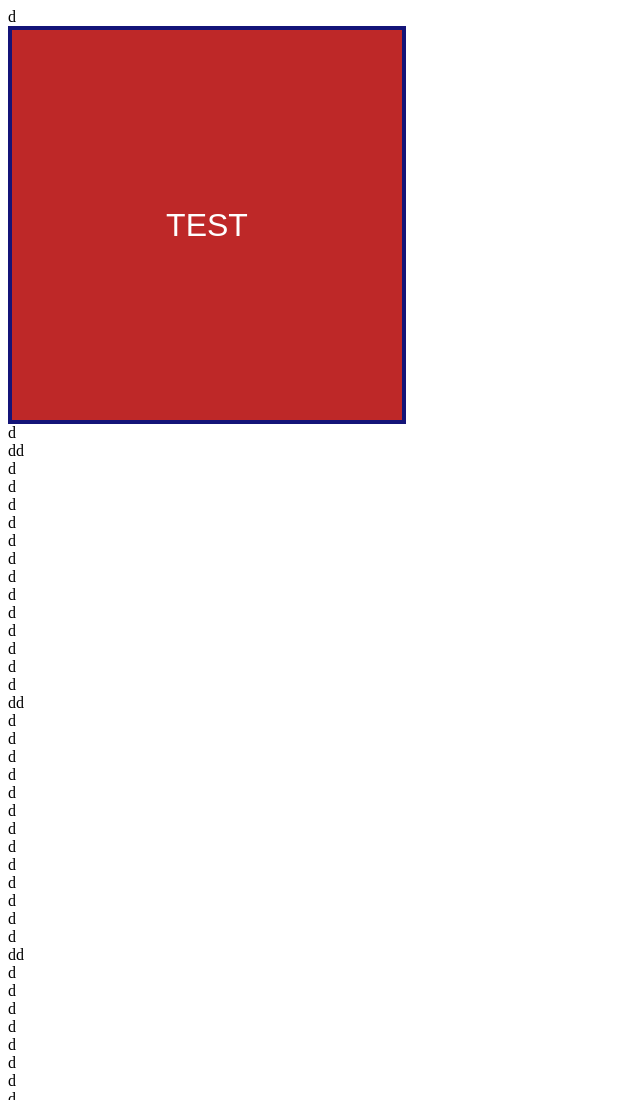
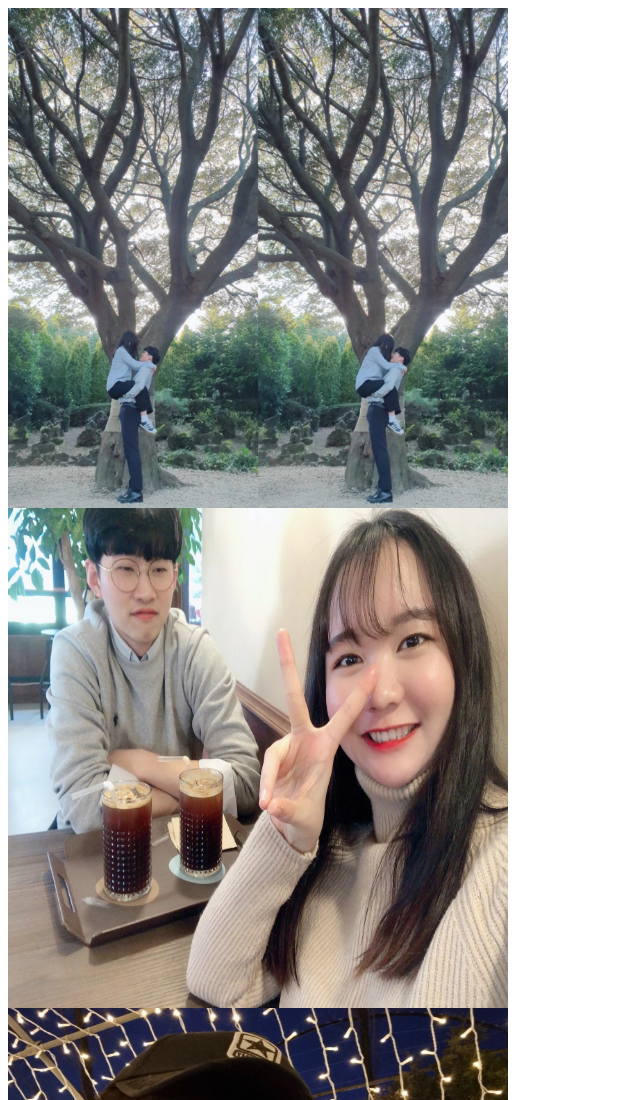
Before and after one commit to dahye-program/project_SPA, a plain HTML site: page lazyloading/test2.html in a window 1280 px wide. Shown: the top 1100 px of the page, without its empty margins (0-640 px from the left). Drawn offline with Linux system fonts and the light colour scheme.

Commit message:
[UPDATE] 스크롤하면 랜덤하게 이미지 출력git add .

```diff
--- a/lazyloading/test2.css
+++ b/lazyloading/test2.css
@@ -1,25 +1,28 @@
-#box {
-    background-color: rgba(40, 40, 190, 255);
-    border: 4px solid rgb(20, 20, 120);
-    transition: background-color 1s, border 1s;
-    width: 350px;
-    height: 350px;
-    display: flex;
-    align-items: center;
-    justify-content: center;
-    padding: 20px;
+.box {
+    /*background-color: rgba(40, 40, 190, 255);*/
+    /*border: 4px solid rgb(20, 20, 120);*/
+    /*transition: background-color 1s, border 1s;*/
+    /*width: 350px;*/
+    /*height: 350px;*/
+    display: block;
+    /*align-items: center;*/
+    /*justify-content: center;*/
+    /*padding: 20px;*/
 }
 
-.vertical {
-    color: white;
-    font: 32px "Arial";
+.image{
+    display: block;
 }
+/*.vertical {*/
+/*    color: white;*/
+/*    font: 32px "Arial";*/
+/*}*/
 
 .extra {
     width: 350px;
     height: 350px;
     margin-top: 10px;
     border: 4px solid rgb(20, 20, 120);
-    text-align: center;
+    /*text-align: center;*/
     padding: 20px;
 }
--- a/lazyloading/test2.html
+++ b/lazyloading/test2.html
@@ -8,14 +8,18 @@
     <!--    <script src="test2.js"></script>-->
 </head>
 <body>
-d<br>
-    <div id="box">
-        <div class = "vertical">
-            TEST
-        </div>
-    </div>
-d<br>dd<br>d<br>d<br>d<br>d<br>d<br>d<br>d<br>d<br>d<br>d<br>d<br>d<br>d<br>dd<br>d<br>d<br>d<br>d<br>d<br>d<br>d<br>d<br>d<br>d<br>d<br>d<br>d<br>dd<br>d<br>d<br>d<br>d<br>d<br>d<br>d<br>d<br>d<br>d<br>d<br>d<br>d<br>dd<br>d<br>d<br>d<br>d<br>d<br>d<br>d<br>d<br>d<br>d<br>d<br>d<br>d<br>dd<br>d<br>d<br>d<br>d<br>d<br>d<br>d<br>d<br>d<br>d<br>d<br>d<br>d<br>dd<br>d<br>d<br>d<br>d<br>d<br>d<br>d<br>d<br>d<br>d<br>d<br>d<br>d<br>dd<br>d<br>d<br>d<br>d<br>d<br>d<br>d<br>d<br>d<br>d<br>d<br>d<br>
+    <section class="box">
+        <img class="image" src="" width="500px" height="500px">
+        <img class="image" src="" width="500px" height="500px">
+        <img class="image" src="" width="500px" height="500px">
+        <img class="image" src="" width="500px" height="500px">
+        <img class="image" src="" width="500px" height="500px">
+        <img class="image" src="" width="500px" height="500px">
+        <img class="image" src="" width="500px" height="500px">
+        <img class="image" src="" width="500px" height="500px">
+        <img class="image" src="" width="500px" height="500px">
 
+    </section>
 <script src="test2.js">
 </script>
 </body>
--- a/lazyloading/test2.js
+++ b/lazyloading/test2.js
@@ -1,50 +1,35 @@
-const increasingColor = "rgba(40, 40, 190, ratio)"
-const decreasingColor = "rgba(190, 40, 40, ratio)"
+window.addEventListener("load", () => {
+    const test = new Test();
+});
 
-window.addEventListener("load",()=>{
-    console.log("되냐?");
-    const test = new Test();});
+class Test {
+    boxElement = [];
+    prevRatio
 
-class Test{
-    boxElement
-    prevRatio
     constructor() {
-        console.log("Object");
-        this.boxElement = document.querySelector('#box');
-        this.prevRatio = 0.0
+        this.boxElement = document.querySelectorAll('.image');
+        this.prevRatio = 0.0;
         this.createObserver();
     }
-    createObserver(){
+
+    createObserver() {
         let observer;
         let options = {
-            root : null,
-            rootMargin :"0px",
-            threshold: this.buildThresholdList()
+            root: null,
+            rootMargin: "0px",
+            threshold: 0.8
         };
         observer = new IntersectionObserver(this.handleIntersect, options);
-        observer.observe(this.boxElement);
+        this.boxElement.forEach(image => observer.observe(image));
     }
 
-    handleIntersect(entries, observer){
+    handleIntersect(entries, observer) {
         entries.forEach((entry) => {
-            if (entry.intersectionRatio > this.prevRatio) {
-                entry.target.style.backgroundColor = increasingColor.replace("ratio", entry.intersectionRatio);
-            } else {
-                entry.target.style.backgroundColor = decreasingColor.replace("ratio", entry.intersectionRatio);
+            if(entry.isIntersecting){
+                let randomIndex = Math.floor(Math.random() * 5) + 1;
+                entry.target.setAttribute('src', `./img/${randomIndex}.jpg`.concat());
             }
-            this.prevRatio = entry.intersectionRatio;
+
         });
     }
-
-    buildThresholdList() {
-        let thresholds = [];
-        let numSteps = 20;
-
-        for (let i=1; i<=numSteps; i++) {
-            let ratio = i/numSteps;
-            thresholds.push(ratio);
-        }
-        thresholds.push(0);
-        return thresholds;
-    }
 }
```
